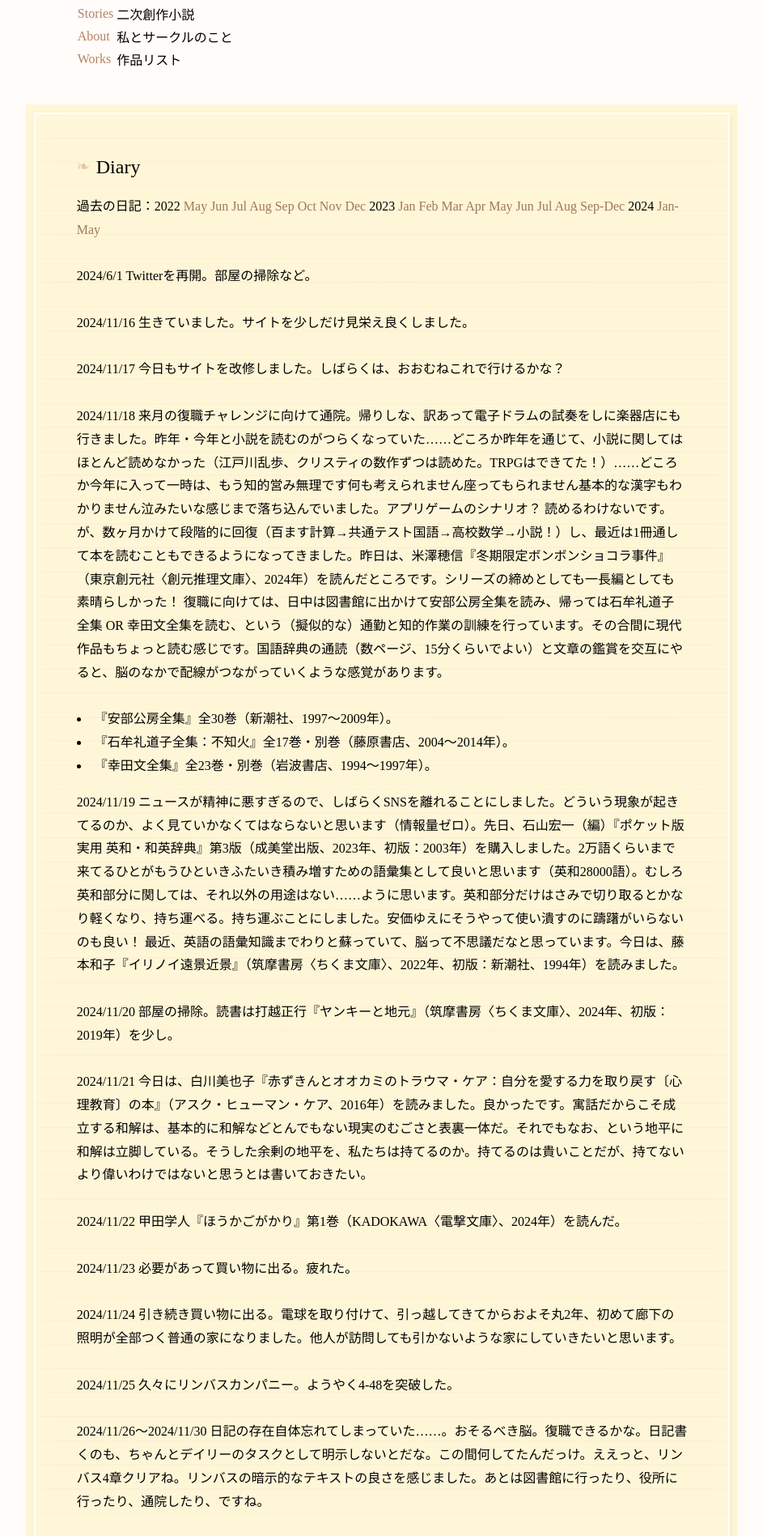
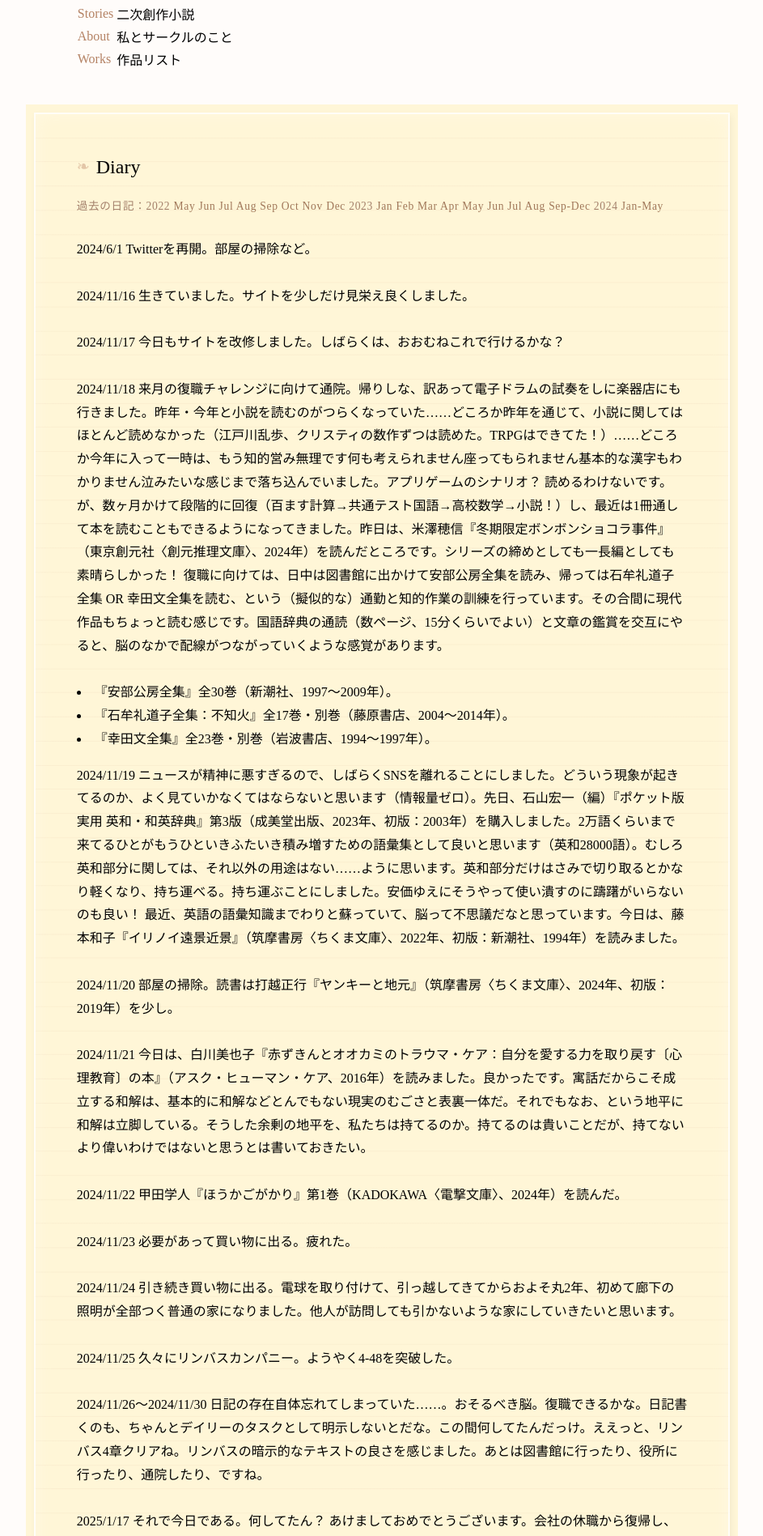
Before and after one commit to misora100/misora100.github.io, a Jekyll site: the page index.html, which Jekyll copies as it is, in a window 1280 px wide. Shown: the part 542-2439 px from the top of the page at 81% size, without its empty margins (168-1111 px from the left). Built offline with Jekyll 4.4.1, drawn with Linux system fonts in a browser that asks for light colours; some web fonts are replaced.

Commit message:
Update index.html

```diff
--- a/index.html
+++ b/index.html
@@ -71,7 +71,7 @@
     </div>
     <div class="main" id="diary">
         <h2>Diary</h2>
-        <div id="past_diary">
+        <div class="past_diary">
             <p>過去の日記：2022 <a href="https://misora100.medium.com/diary-may-2022-92811cce64f1">May</a> <a href="https://misora100.medium.com/diary-may-2022-ee2961bbb1e8">Jun</a> <a href="https://misora100.medium.com/diary-july-2022-60981748bebd">Jul</a> <a href="https://misora100.medium.com/diary-august-2022-11ddd7f46f0a">Aug</a> <a href="https://misora100.medium.com/diary-september2022-87738490c457">Sep</a> <a href="https://misora100.medium.com/diary-october-2022-31d923c6b906">Oct</a> <a href="https://misora100.medium.com/diary-november-2022-ccc81a3f6faa">Nov</a> <a href="https://medium.com/@misora100/diary-december-2022-8d579729dd4">Dec</a> 2023 <a href="https://misora100.medium.com/diary-january-2023-9be07eca824">Jan</a> <a href="https://misora100.medium.com/diary-february-2023-682fd670e922">Feb</a> <a href="https://misora100.medium.com/diary-march-2023-8821799c2863">Mar</a> <a href="https://misora100.medium.com/diary-april-2023-c35086f099b1")>Apr</a> <a href="https://misora100.medium.com/diary-may-2023-90328dacf7f7")>May</a> <a href="https://misora100.medium.com/diary-june2023-a7a5885c6f53")>Jun</a> <a href="https://misora100.medium.com/diary-july-2023-5b5e9ae6e484")>Jul</a> <a href="https://misora100.medium.com/diary-august2023-3e3724c9cd27")>Aug</a> <a href="https://misora100.medium.com/diary-sep-2023-dec-2023-cb1d1e953f1e")>Sep-Dec</a> 2024 <a href="https://misora100.medium.com/diary-jan-2024-may-2024-50bbb83adb88">Jan-May</a></p>
         </div>
         <div>
```
